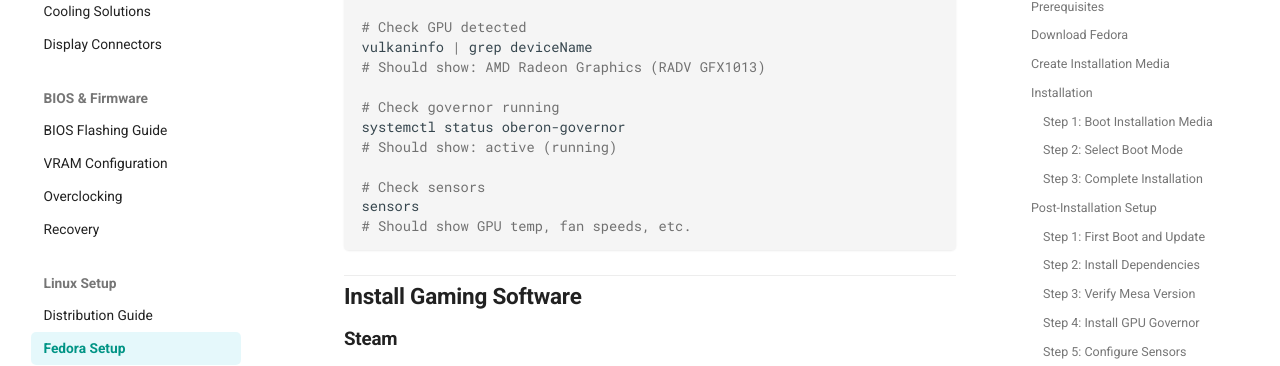
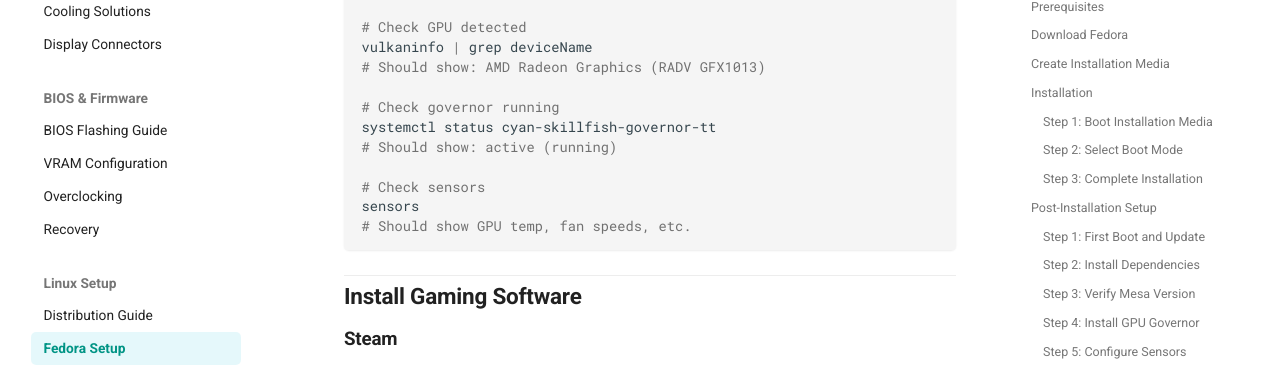
Before and after one commit to elektricM/amd-bc250-docs, an MkDocs documentation site: the page built from docs/linux/fedora.md, in a window 1280 px wide and 900 px high, scrolled down 4497 px. Shown: the part 142-508 px from the top of the window. Built offline with MkDocs 1.6.1 and Material for MkDocs 9.7.7, drawn with Linux system fonts in a browser that asks for light colours; comment, search, counter and statistics services are not loaded; the version menu is left out.

Commit message:
Update fedora.md
second edit for cyan-skillfish-governor-tt

```diff
--- a/docs/linux/fedora.md
+++ b/docs/linux/fedora.md
@@ -197,7 +197,7 @@ vulkaninfo | grep deviceName
 # Should show: AMD Radeon Graphics (RADV GFX1013)
 
 # Check governor running
-systemctl status oberon-governor
+systemctl status cyan-skillfish-governor-tt
 # Should show: active (running)
 
 # Check sensors
```
